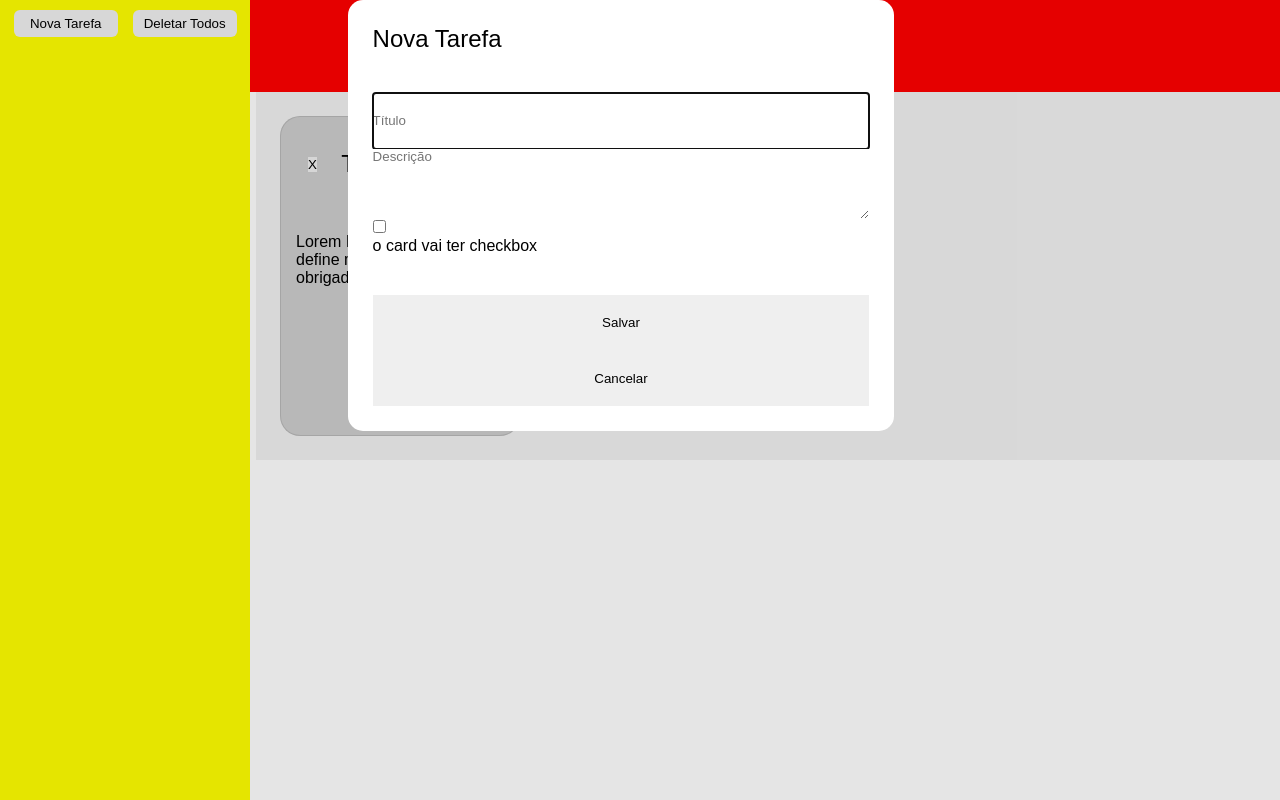
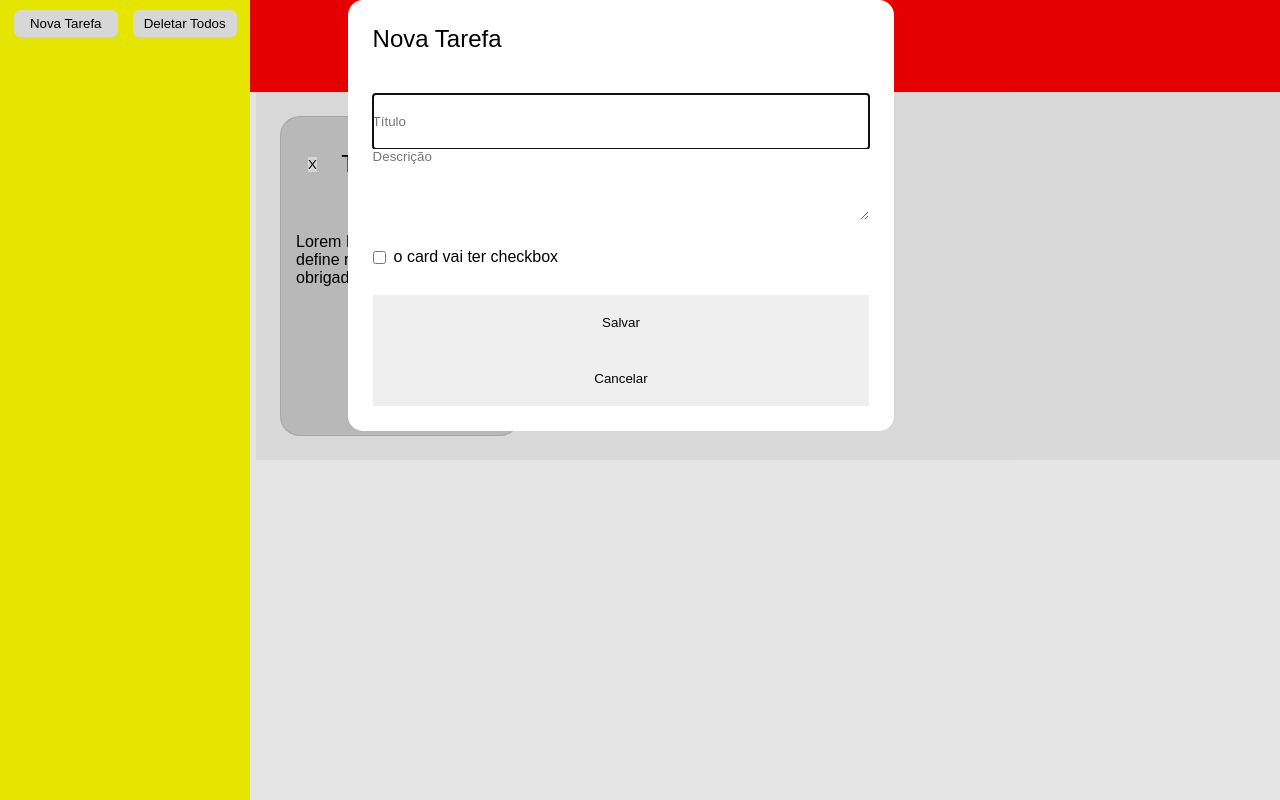
Before and after one commit to DaviLimS/flying-todo-list, a website built with webpack: page src/template.html in a window 1280 px wide. Both pictures are taken after a click on the button "Nova Tarefa". Built offline with nearby package versions, Linux system fonts and the light colour scheme; a web font is replaced by a local one.

Commit message:
feat: immprove the first modal checkbox
Define the checkbox and your text to be parallels
and define a margin for it

```diff
--- a/src/style.css
+++ b/src/style.css
@@ -85,6 +85,16 @@ body {
     background-color: rgb(255, 255, 255);
 }
 
+.checkboxChecker {
+    display: flex;
+    align-items: center;
+    margin-bottom: 0.5rem;
+    margin-top: 0.5rem;
+}
+#thereCheckbox {
+    margin-right: 0.5rem;
+}
+
 .card {
     display: grid;
     grid-template-rows: repeat(9, 1fr);
```
